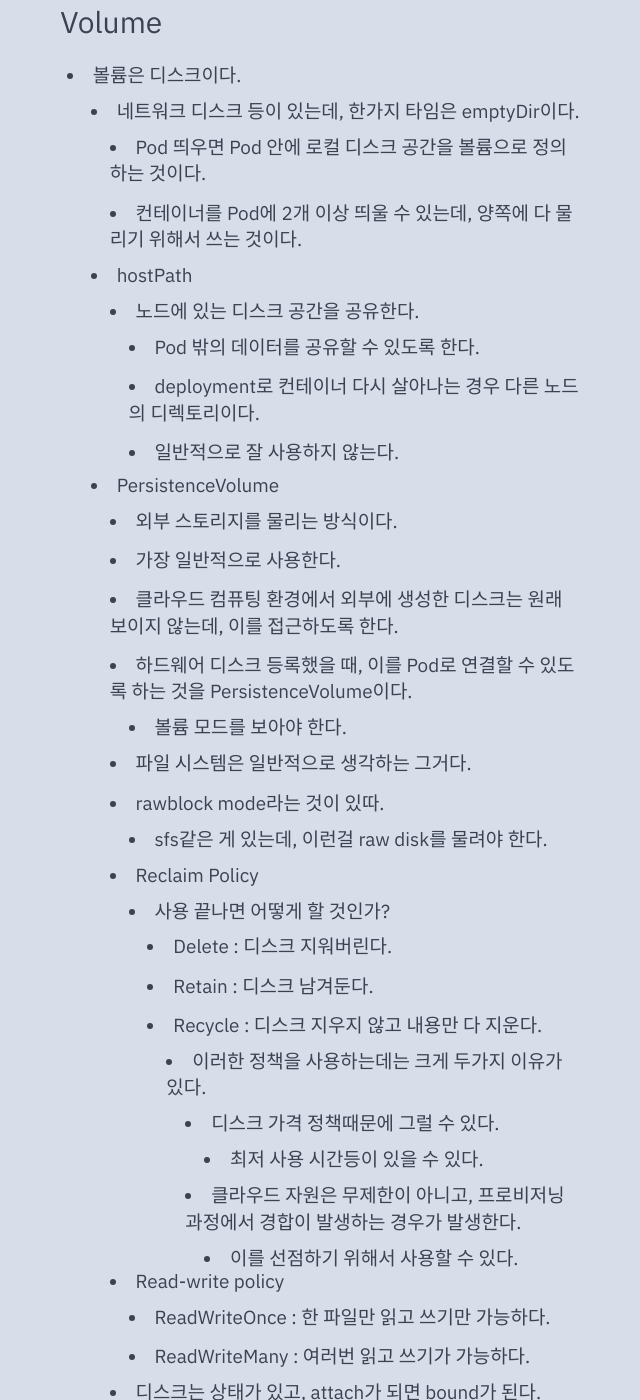
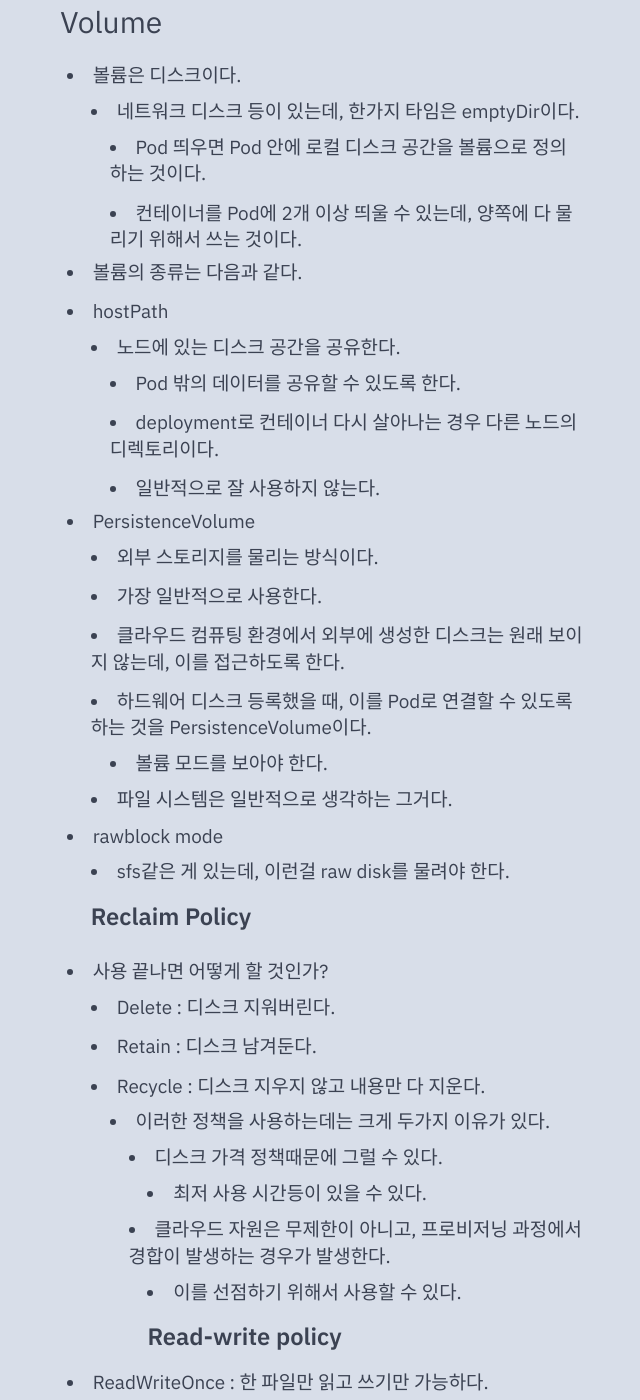
Before and after one commit to timbergrizz/timbergrizz.github.io, a Jekyll site: the page built from _notes/Public/K8s/K8s - Configmap.md, in a window 1280 px wide and 1400 px high, scrolled down 1505 px. Shown: the whole window, without its empty margins (318-958 px from the left). Built offline with Jekyll 4.4.1, drawn with Linux system fonts in a browser that asks for light colours; comment, search, counter and statistics services are not loaded.

Commit message:
Publishing Data Engineering Parts

```diff
--- a/_notes/Public/K8s/K8s - Configmap.md
+++ b/_notes/Public/K8s/K8s - Configmap.md
@@ -33,36 +33,37 @@ feed: hide
 	- 네트워크 디스크 등이 있는데, 한가지 타임은 emptyDir이다.
 		- Pod 띄우면 Pod 안에 로컬 디스크 공간을 볼륨으로 정의하는 것이다.
 		- 컨테이너를 Pod에 2개 이상 띄울 수 있는데, 양쪽에 다 물리기 위해서 쓰는 것이다.
-	- hostPath
-		- 노드에 있는 디스크 공간을 공유한다.
-			- Pod 밖의 데이터를 공유할 수 있도록 한다.
-			- deployment로 컨테이너 다시 살아나는 경우 다른 노드의 디렉토리이다.
-			- 일반적으로 잘 사용하지 않는다.
-	- PersistenceVolume
-		- 외부 스토리지를 물리는 방식이다.
-		- 가장 일반적으로 사용한다.
-		- 클라우드 컴퓨팅 환경에서 외부에 생성한 디스크는 원래 보이지 않는데, 이를 접근하도록 한다.
-		- 하드웨어 디스크 등록했을 때, 이를 Pod로 연결할 수 있도록 하는 것을 PersistenceVolume이다.
-			- 볼륨 모드를 보아야 한다.
-		- 파일 시스템은 일반적으로 생각하는 그거다.
-		- rawblock mode라는 것이 있따.
-			- sfs같은 게 있는데, 이런걸 raw disk를 물려야 한다.
-		- Reclaim Policy
-			- 사용 끝나면 어떻게 할 것인가?
-				- Delete : 디스크 지워버린다.
-				- Retain : 디스크 남겨둔다.
-				- Recycle : 디스크 지우지 않고 내용만 다 지운다.
-					- 이러한 정책을 사용하는데는 크게 두가지 이유가 있다.
-						- 디스크 가격 정책때문에 그럴 수 있다.
-							- 최저 사용 시간등이 있을 수 있다.
-						- 클라우드 자원은 무제한이 아니고, 프로비저닝 과정에서 경합이 발생하는 경우가 발생한다.
-							- 이를 선점하기 위해서 사용할 수 있다.
-		- Read-write policy
-			- ReadWriteOnce : 한 파일만 읽고 쓰기만 가능하다.
-			- ReadWriteMany : 여러번 읽고 쓰기가 가능하다.
-		- 디스크는 상태가 있고, attach가 되면 bound가 된다.
-			- 사용이 끝나면 release가 된다. 이때는 아직 사용 불가능한 상태고, 사용 가능한 상태가 되면 available로 바뀐다.
-		- 디스크를 매번 직접 생성할 수 없다.
-			- 이를 클라우드 설정에 명시하여 동적으로 프로비저닝할 수 있다.
-			- 100메가짜리 디스크를 testtype으로 선언하는 것이다.
-				- PersistentVolumeClaim 등으로 선언할 수 있다.
+- 볼륨의 종류는 다음과 같다.
+- hostPath
+	- 노드에 있는 디스크 공간을 공유한다.
+		- Pod 밖의 데이터를 공유할 수 있도록 한다.
+		- deployment로 컨테이너 다시 살아나는 경우 다른 노드의 디렉토리이다.
+		- 일반적으로 잘 사용하지 않는다.
+- PersistenceVolume
+	- 외부 스토리지를 물리는 방식이다.
+	- 가장 일반적으로 사용한다.
+	- 클라우드 컴퓨팅 환경에서 외부에 생성한 디스크는 원래 보이지 않는데, 이를 접근하도록 한다.
+	- 하드웨어 디스크 등록했을 때, 이를 Pod로 연결할 수 있도록 하는 것을 PersistenceVolume이다.
+		- 볼륨 모드를 보아야 한다.
+	- 파일 시스템은 일반적으로 생각하는 그거다.
+- rawblock mode
+	- sfs같은 게 있는데, 이런걸 raw disk를 물려야 한다.
+#### Reclaim Policy
+- 사용 끝나면 어떻게 할 것인가?
+	- Delete : 디스크 지워버린다.
+	- Retain : 디스크 남겨둔다.
+	- Recycle : 디스크 지우지 않고 내용만 다 지운다.
+		- 이러한 정책을 사용하는데는 크게 두가지 이유가 있다.
+			- 디스크 가격 정책때문에 그럴 수 있다.
+				- 최저 사용 시간등이 있을 수 있다.
+			- 클라우드 자원은 무제한이 아니고, 프로비저닝 과정에서 경합이 발생하는 경우가 발생한다.
+				- 이를 선점하기 위해서 사용할 수 있다.
+#### Read-write policy
+- ReadWriteOnce : 한 파일만 읽고 쓰기만 가능하다.
+- ReadWriteMany : 여러번 읽고 쓰기가 가능하다.
+- 디스크는 상태가 있고, attach가 되면 bound가 된다.
+	- 사용이 끝나면 release가 된다. 이때는 아직 사용 불가능한 상태고, 사용 가능한 상태가 되면 available로 바뀐다.
+- 디스크를 매번 직접 생성할 수 없다.
+	- 이를 클라우드 설정에 명시하여 동적으로 프로비저닝할 수 있다.
+- 100메가짜리 디스크를 testtype으로 선언하는 것이다.
+	- PersistentVolumeClaim 등으로 선언할 수 있다.
```
Also changed, not shown: _notes/Public/K8s/K8s - Continuous Integration and Deployment.md (+1 -1 lines), _notes/Public/K8s/K8s - GCP Deploying.md (+0 -1 lines), _notes/Public/데이터 엔지니어링.md (+4 -0 lines).
